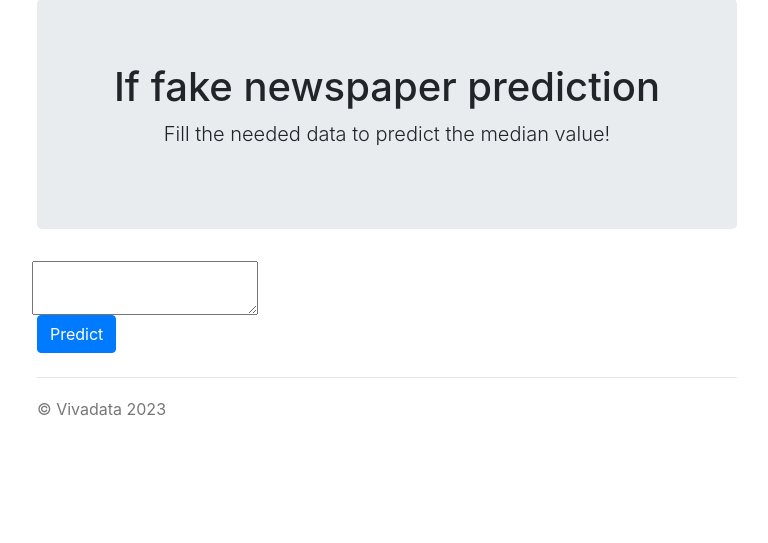
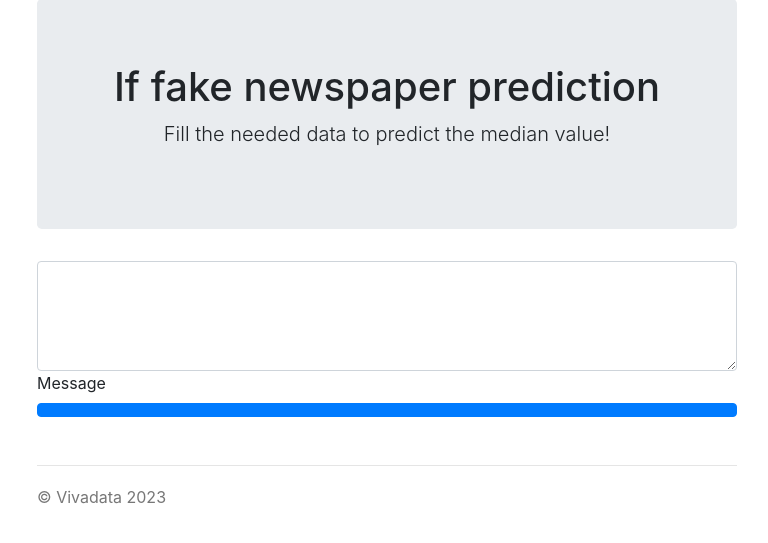
Before and after one commit to ArnoKP/IsFake_news_detector, a Flask app: page / in a window 1280 px wide. Shown: the part 72-615 px from the top of the page, without its empty margins (253-1021 px from the left). Run offline with Flask 3, Linux system fonts and the light colour scheme; parts of the project's set-up code (start-up, migrations or seed data) failed here and were passed over; some libraries are stand-ins or nearby versions.

Commit message:
removal of submit button

```diff
--- a/templates/index.html
+++ b/templates/index.html
@@ -32,10 +32,11 @@
         <!-- <p><a class="btn btn-lg btn-success" href="home" role="button">Get started</a></p> -->
       </div class="form-row">
         <form method="post">
-        	<div class="form-row">
-			<textarea name="Article"></textarea>
+		<div class="form-outline">
+  		  <textarea class="form-control" id="textAreaExample1" rows="4"></textarea>
+  		  <label class="form-label" for="textAreaExample">Message</label>
 		</div>
-		<button type="submit" class="btn btn-primary" onclick="setAction('/predict/')">Predict</button>
+		<button type="submit" class="btn btn-primary btn-block mb-4" onclick="setAction('/predict/')"></button>
 	</form>
 	<br>
       <footer class="footer">
```
